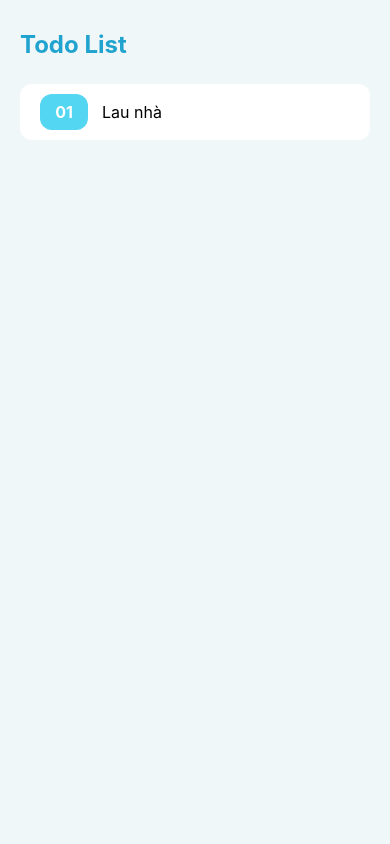
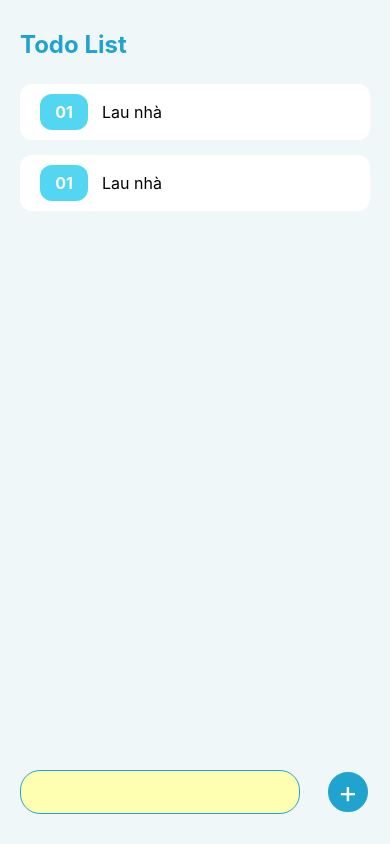
Before and after one commit to longnhat1999/todolist-reactnative, a React Native app: screen / in a window 390 px wide. Built offline with nearby package versions, Linux system fonts and the light colour scheme.

Commit message:
style-input

```diff
--- a/App.js
+++ b/App.js
@@ -3,7 +3,9 @@ import { StyleSheet, Text, View, TouchableOpacity, ScrollView } from 'react-nati
 import React from 'react';
 
 import Task from './components/Task';
-import styles from './App.components.style'
+import Form from './components/Form';
+import styles from './App.components.style';
+
 
 export default function App() {
   return (
@@ -12,11 +14,13 @@ export default function App() {
         <Text style={styles.header}>Todo List</Text>
         <ScrollView style={styles.items}>
           <Task />
-
+          <Task />
         </ScrollView>
 
       </View>
-      <View></View>
+      <View>
+        <Form />
+      </View>
     </View>
   );
 }
--- /dev/null
+++ b/components/Form/index.js
@@ -0,0 +1,16 @@
+import { View, Text, TextInput } from 'react-native'
+import React from 'react'
+import styles from './style'
+
+const Form = () => {
+  return (
+    <View style={styles.addTask}>
+      <TextInput style={styles.input}/>
+      <View style={styles.iconWrapper}>
+        <Text style={styles.icon}>+</Text>
+      </View>
+    </View>
+  )
+}
+
+export default Form
--- /dev/null
+++ b/components/Form/style.js
@@ -0,0 +1,37 @@
+import { StyleSheet } from 'react-native';
+
+const styles = StyleSheet.create({
+  addTask: {
+    bottom: 30,
+    paddingHorizontal: 20,
+    flexDirection: 'row',
+    justifyContent: 'space-between',
+    alignItems: 'center'
+  },
+  input: {
+    height: 44,
+    width: '80%',
+    backgroundColor: '#ffae',
+    borderWidth: 1,
+    borderColor: '#21a3d0',
+    borderRadius: 20,
+    paddingHorizontal: 20,
+    paddingVertical: 10
+  },
+  iconWrapper: {
+    width: 44,
+    height: 44,
+    backgroundColor: '#21a3d0',
+    borderRadius: 44,
+    alignItems: 'center',
+    justifyContent: 'center',
+    borderWidth: 2,
+    borderColor: '#eff7f8'
+  },
+  icon: {
+    fontSize: 30,
+    color: '#fff'
+  }
+})
+
+export default styles;
```
